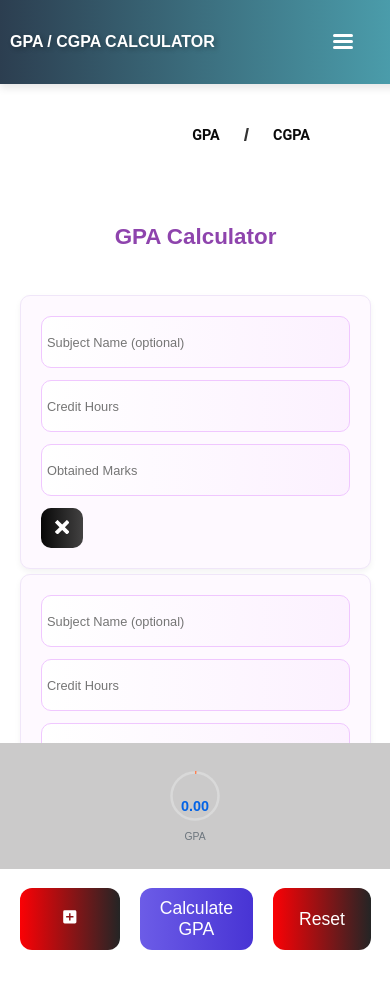
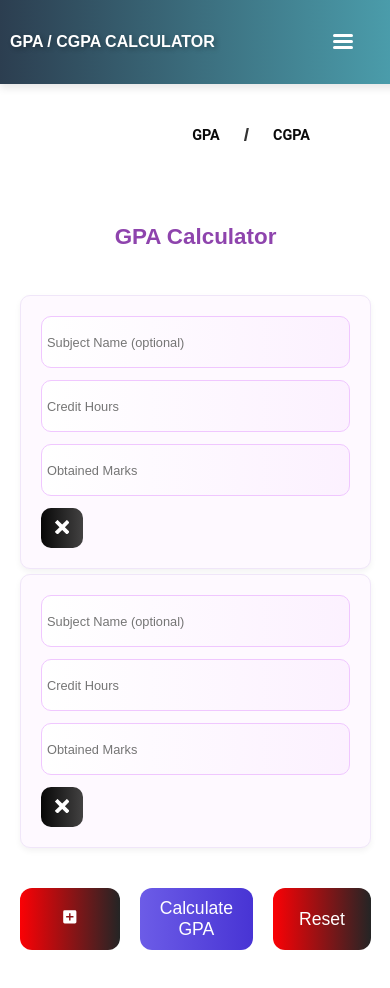
Before and after one commit to Balaj-Maqbool/GPA-CGPA--Calculator, a React (Vite) app: page / in a window 390 px wide. Shown: the top 988 px of the page. Built offline with nearby package versions, Linux system fonts and the light colour scheme.

Commit message:
removing progress bar to check responsivness

```diff
--- a/src/Components/GPA_calculator/GPA_calculator.jsx
+++ b/src/Components/GPA_calculator/GPA_calculator.jsx
@@ -318,7 +318,7 @@ const GPA_calculator = () => {
         </section>
       </div>
       <div className="gpa_calculation_right">
-        {GPA ? <ProgressBar GPA={GPA} /> : ""}
+        {/* {GPA ? <ProgressBar GPA={GPA} /> : ""} */}
       </div>
     </>
   );
```
